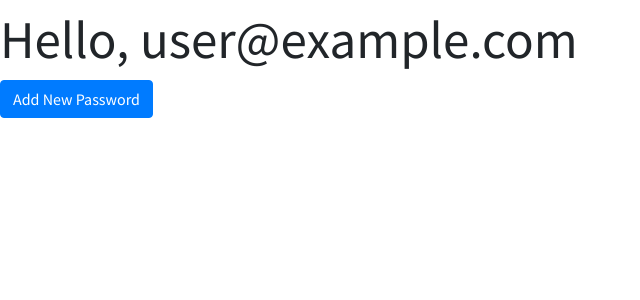
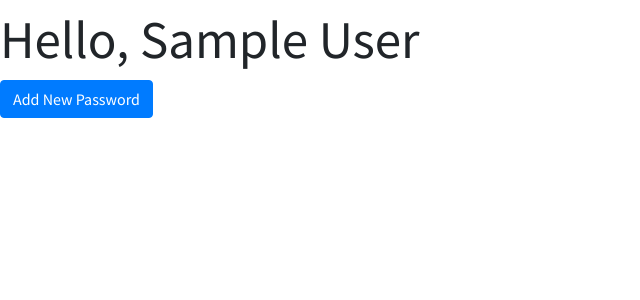
Before and after one commit to rajrajhans/safepass, a React (Create React App) app: page / in a window 1280 px wide. Shown: the top 300 px of the page, without its empty margins (0-640 px from the left). Built offline with nearby package versions, Linux system fonts and the light colour scheme; no server answers; sample sign-in values are in the browser's storage.

Commit message:
Fix Signup error

```diff
--- a/src/components/MyPasswords.jsx
+++ b/src/components/MyPasswords.jsx
@@ -16,7 +16,7 @@ const MyPasswords = () => {
     <>
       <AddNewPassword isActive={isAddPwdActive} handleClose={handleClose} />
       <div>
-        <div className="welcomeText">Hello, {currentUser.email}</div>
+        <div className="welcomeText">Hello, {currentUser.displayName}</div>
         <Button onClick={() => setIsAddPwdActive(true)}>
           Add New Password
         </Button>
--- a/src/components/Signup.jsx
+++ b/src/components/Signup.jsx
@@ -29,9 +29,11 @@ const Signup = () => {
             return res.user.updateProfile({
               displayName: signupState.displayname,
             });
+          })
+          .then(() => {
+            navigate('/');
+            setIsLoading(false);
           });
-        navigate('/');
-        setIsLoading(false);
       } catch (e) {
         setIsLoading(false);
         alert(e.message);
```
